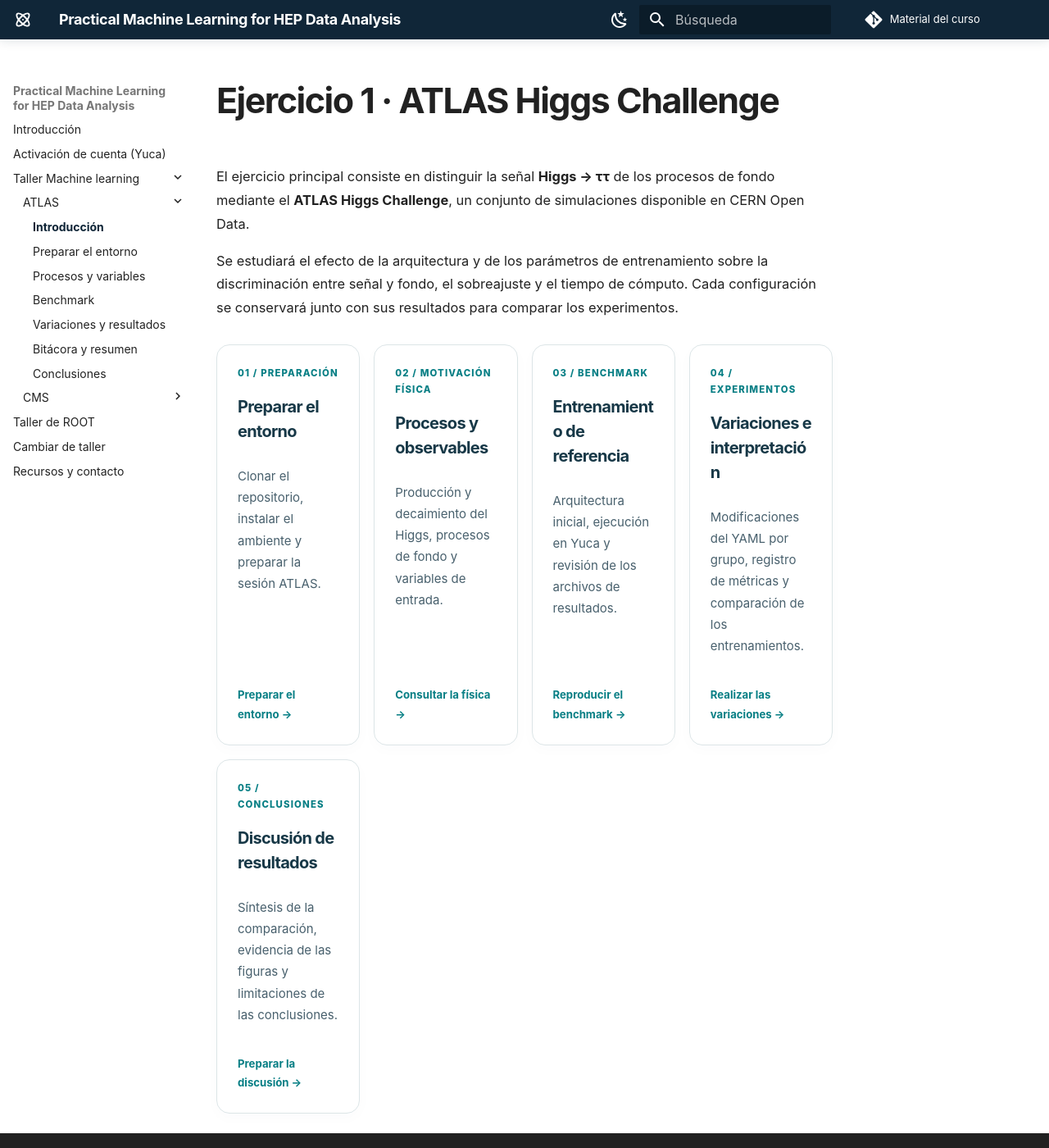
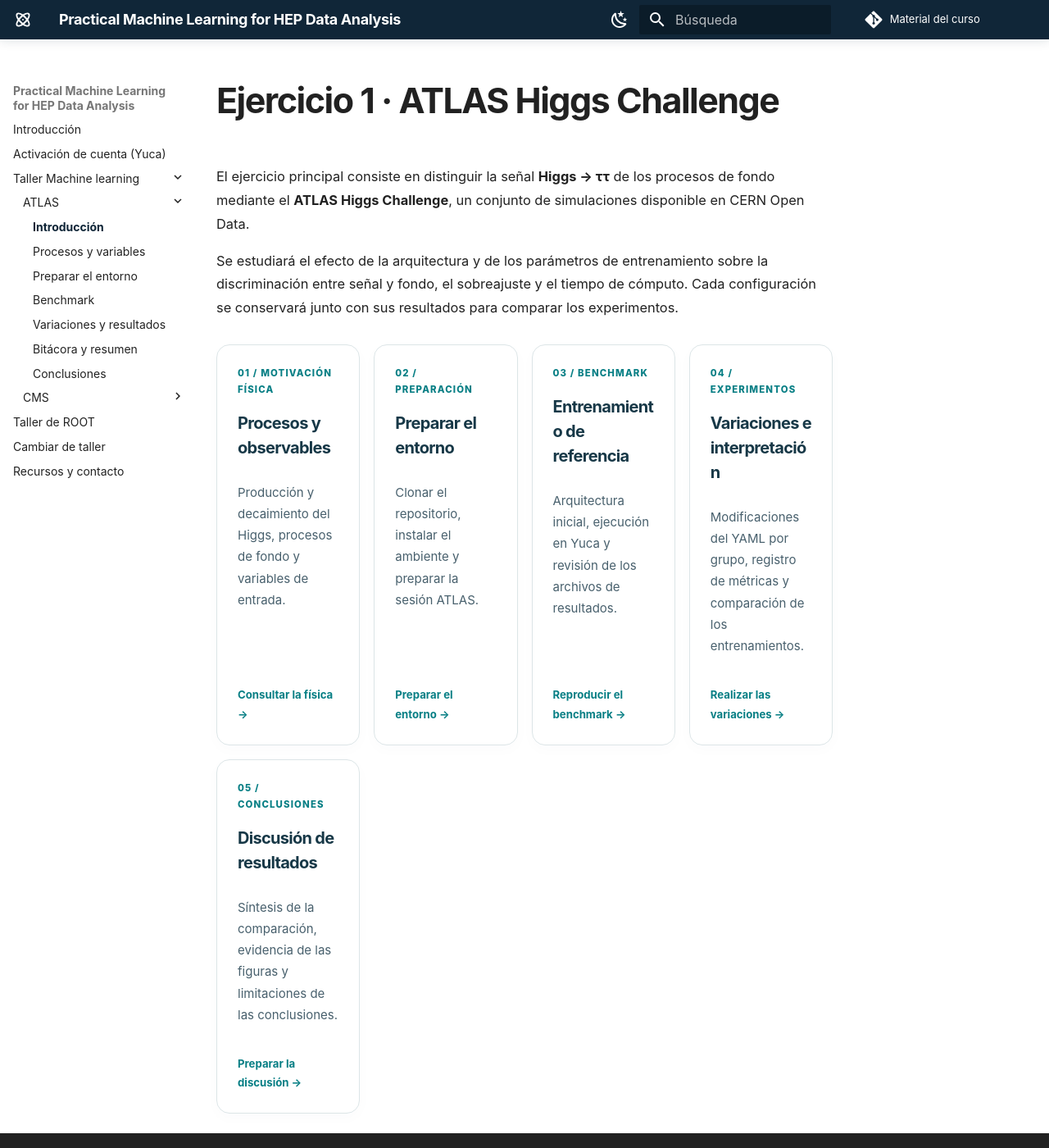
Before and after one commit to castaned/practical-ml-hep, an MkDocs documentation site: the page built from docs/atlas.md, in a window 1280 px wide and 1400 px high. Shown: the whole window at 82% size. Built offline with MkDocs 1.6.1 and Material for MkDocs 9.7.7, drawn with Linux system fonts in a browser that asks for light colours; comment, search, counter and statistics services are not loaded; some of the changed text lies outside the part shown.

Commit message:
Present ATLAS physics before environment preparation

```diff
--- a/docs/atlas.md
+++ b/docs/atlas.md
@@ -5,17 +5,17 @@ El ejercicio principal consiste en distinguir la señal **Higgs → ττ** de lo
 Se estudiará el efecto de la arquitectura y de los parámetros de entrenamiento sobre la discriminación entre señal y fondo, el sobreajuste y el tiempo de cómputo. Cada configuración se conservará junto con sus resultados para comparar los experimentos.
 
 <div class="journey-grid">
+<a class="journey-card" href="../fisica/">
+<span class="step-number">01 / MOTIVACIÓN FÍSICA</span>
+<h3>Procesos y observables</h3>
+<p>Producción y decaimiento del Higgs, procesos de fondo y variables de entrada.</p>
+<span class="card-link">Consultar la física →</span>
+</a>
 <a class="journey-card" href="../atlas-preparacion/">
-<span class="step-number">01 / PREPARACIÓN</span>
+<span class="step-number">02 / PREPARACIÓN</span>
 <h3>Preparar el entorno</h3>
 <p>Clonar el repositorio, instalar el ambiente y preparar la sesión ATLAS.</p>
 <span class="card-link">Preparar el entorno →</span>
-</a>
-<a class="journey-card" href="../fisica/">
-<span class="step-number">02 / MOTIVACIÓN FÍSICA</span>
-<h3>Procesos y observables</h3>
-<p>Producción y decaimiento del Higgs, procesos de fondo y variables de entrada.</p>
-<span class="card-link">Consultar la física →</span>
 </a>
 <a class="journey-card" href="../laboratorio/">
 <span class="step-number">03 / BENCHMARK</span>
--- a/mkdocs.yml
+++ b/mkdocs.yml
@@ -55,8 +55,8 @@ nav:
   - Taller Machine learning:
       - ATLAS:
           - Introducción: atlas.md
+          - Procesos y variables: fisica.md
           - Preparar el entorno: atlas-preparacion.md
-          - Procesos y variables: fisica.md
           - Benchmark: laboratorio.md
           - Variaciones y resultados: variaciones.md
           - Bitácora y resumen: bitacora.md
```
Also changed, not shown: docs/atlas-preparacion.md (+3 -2 lines), docs/fisica.md (+2 -2 lines), docs/laboratorio.md (+1 -1 lines).
